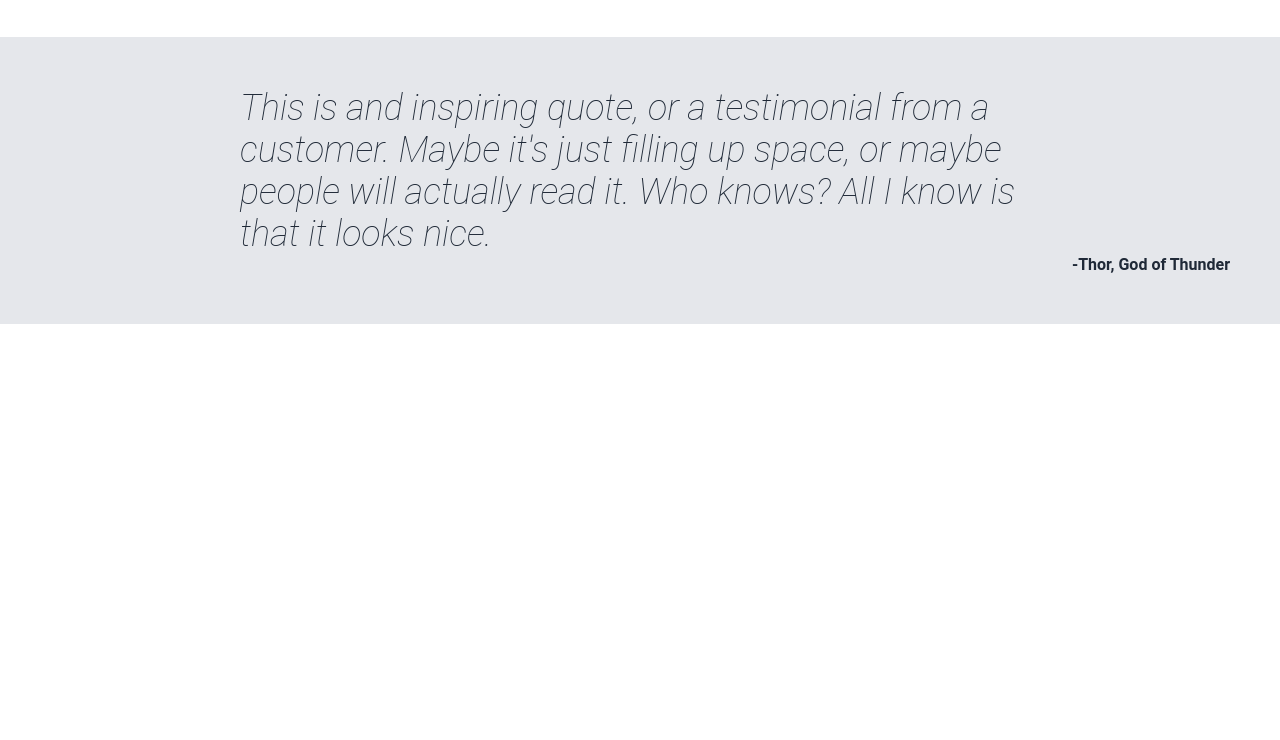
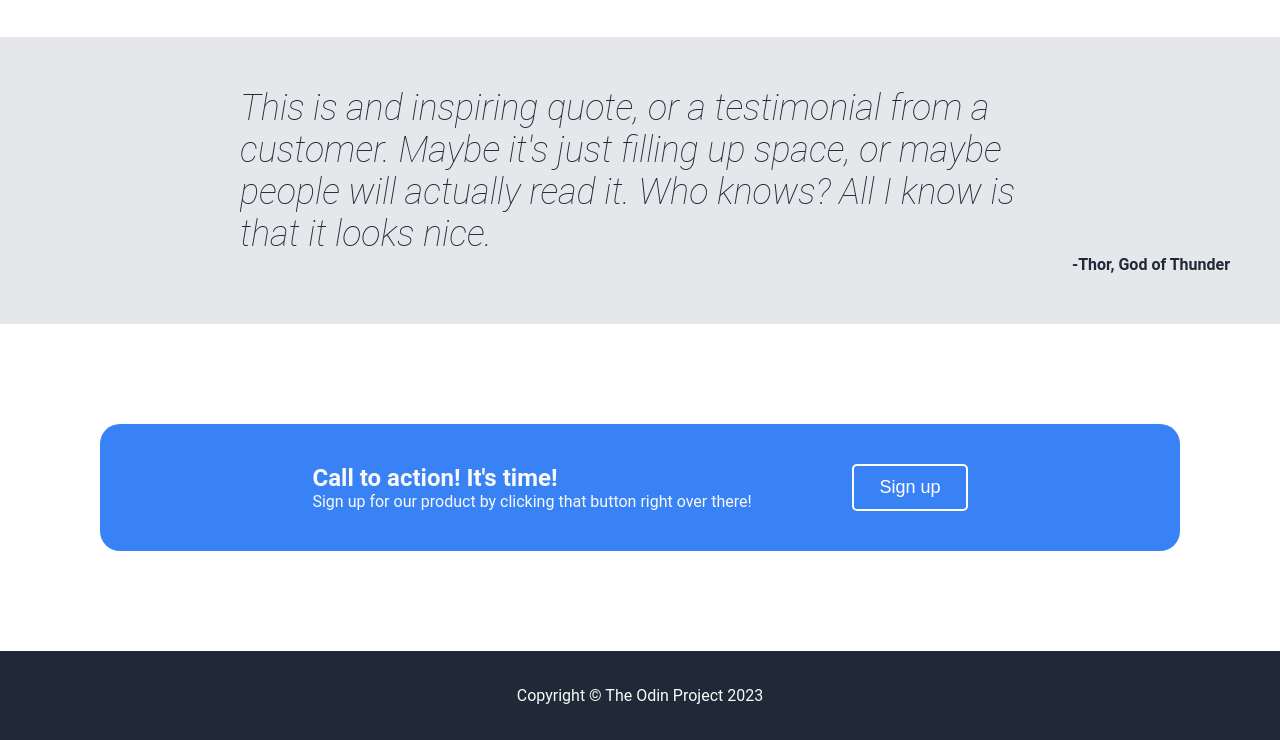
Before and after one commit to mauroagustin99/first-landing-page, a plain HTML site: page index.html in a window 1280 px wide. Shown: the part 825-1565 px from the top of the page. Before the commit the page ends 1149 px from the top, so only its background shows below. Drawn offline with Linux system fonts and the light colour scheme.

Commit message:
TOP design landing page Completed Quote, Call to action, footer Completed.

```diff
--- a/index.html
+++ b/index.html
@@ -21,7 +21,7 @@
         <div class="hero-left">
         <div class="hero-title">This website is awesome</div>
         <div class="hero-p">This website has some subtext that goes here under the main title. It's a smallerfont and the color is lower contrast</div>
-        <button onclick="alert('Hello world!')" class="hero-button">Sign up</button>
+        <button onclick="alert('Hello world!')" class="button">Sign up</button>
         </div>
         <div class="hero-right">this is a placeholder for an image</div>
     </div>
@@ -41,7 +41,15 @@
         <div class="quote-sign">-Thor, God of Thunder</div>
     </div>
 
+    <div class="call-to-action">
+        <div class="cta-left">
+            <div class="cta-title">Call to action! It's time!</div>
+            <div>Sign up for our product by clicking that button right over there!</div>
+        </div>
+        <button class="button" id="cta">Sign up</button>
+    </div>
 
+    <footer>Copyright  ©  The Odin Project 2023</footer>
 
 
 </body>
--- a/style.css
+++ b/style.css
@@ -38,6 +38,7 @@ header ul{
     font-size: 18px;
 }
 
+
 /* HERO */
 
 .hero{
@@ -63,7 +64,7 @@ header ul{
     padding: 10px 0px;
 }
 
-.hero-button{
+.button{
     font-size: 18px;
     background-color: #3882F6;
     color: white;
@@ -72,10 +73,10 @@ header ul{
     cursor: pointer;
     padding: 7px 25px;
 }
-.hero-button:hover{
+.button:hover{
     background-color: #1E67D6;
 }
-.hero-button:active{
+.button:active{
     background-color: #0E4FAD;
 }
 
@@ -150,6 +151,48 @@ header ul{
 }
 
 .quote-sign{
+    max-width: 800px;
+    font-weight: bold;
     align-self: flex-end;
+}
+
+
+/* CALL TO ACTION */
+
+.call-to-action{
+    background-color: #3882F6;
+    padding: 40px;
+    margin: 100px;
+    display: flex;
+    justify-content: center;
+    gap: 40px;
+    border-radius: 20px;
+    flex: 0;
+}
+
+.cta-left{
+    color: #F9FAF8;
+    flex: 0 0 500px;
+}
+
+.cta-title{
+    font-size: 24px;
     font-weight: bold;
 }
+
+#cta{
+    border: 2px solid white;
+}
+
+
+/* FOOTER */
+
+footer{
+    display: flex;
+    background-color: #1F2937;
+    color: #F9FAF8;
+    align-items: center;
+    justify-content: center;
+    padding: 35px;
+
+}
```
